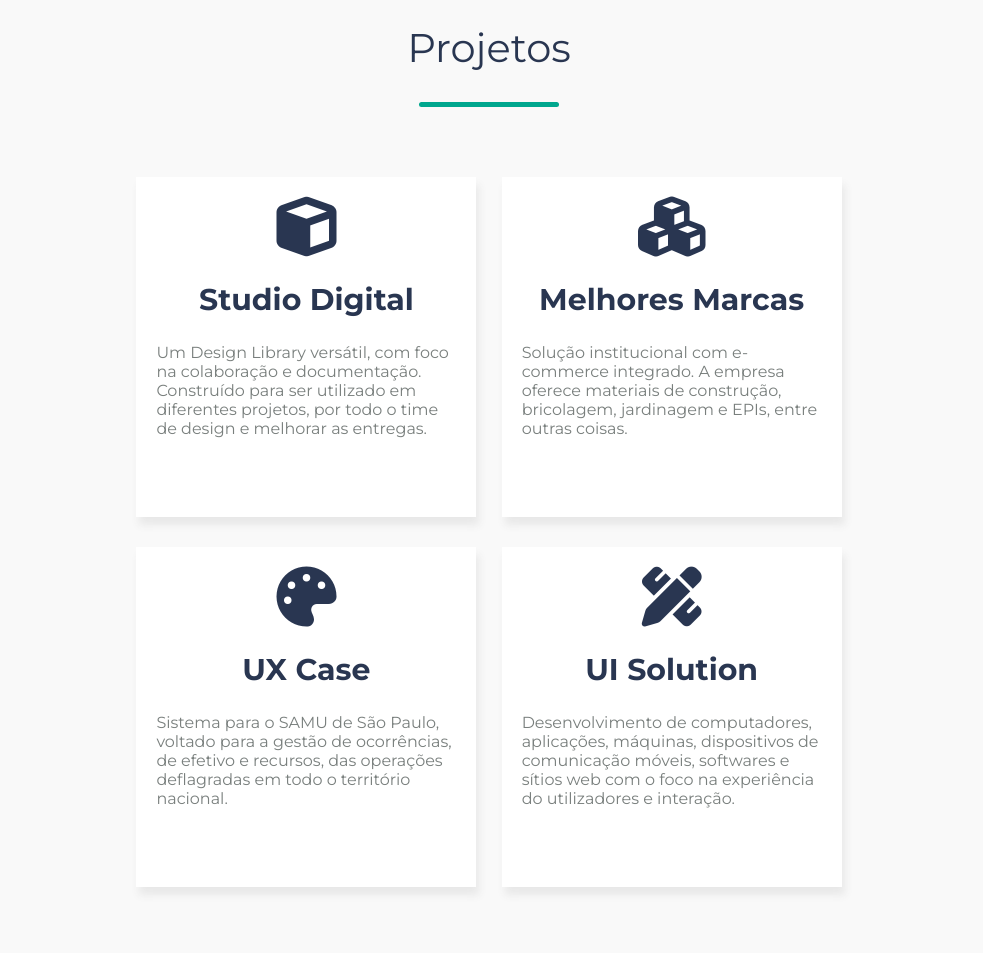
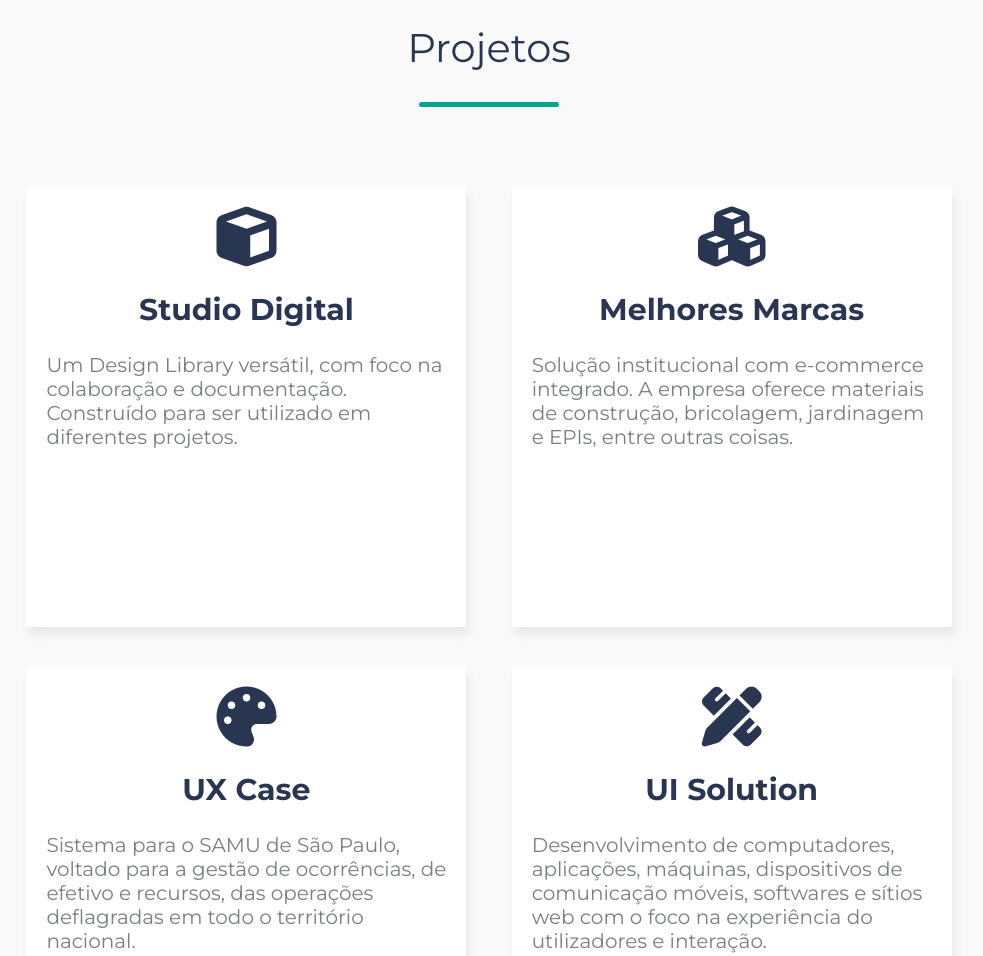
Before and after one commit to felipesoaresfl/D2.3-pag-pessoal, a plain HTML site: page index.html in a window 1280 px wide. Shown: the part 2276-3232 px from the top of the page, without its empty margins (151-1134 px from the left). Drawn offline with Linux system fonts and the light colour scheme.

Commit message:
versão final maneira 2

```diff
--- a/css/style.css
+++ b/css/style.css
@@ -133,7 +133,7 @@ body h3 {
 .projetos {
   background-color: #f9f9f9;
   width: 100%;
-  height: 1000px;
+  height: 1300px;
   margin-top: 100px;
   padding-top: 20px;
 }
@@ -168,18 +168,18 @@ body h3 {
 
 .caixas-projetos > .box-projeto {
   display: inline-block;
-  width: 300px;
-  height: 300px;
+  width: 400px;
+  height: 400px;
   padding: 20px 20px 20px;
-  margin-left: 10px;
-  margin-right: 10px;
-  margin-top: 30px;
+  margin-left: 20px;
+  margin-right: 20px;
+  margin-top: 40px;
   background-color: #ffffff;
   box-shadow: 3px 8px 8px #e8e8e8;
 }
 
 .box-projeto p {
-  font-size: 16px;
+  font-size: 20px;
   color: #797f7d;
   text-align: left;
 }
@@ -187,6 +187,12 @@ body h3 {
 .box-projeto h2 {
   color: #293651;
 }
+
+.box-projeto:hover {
+  background-color: #e7f7ef;
+  color: #45a88e;
+}
+
 .button:hover {
   background-color: #e7f7ef;
   color: #45a88e;
--- a/index.html
+++ b/index.html
@@ -109,7 +109,7 @@
             <p>
               Um Design Library versátil, com foco na colaboração e
               documentação. Construído para ser utilizado em diferentes
-              projetos, por todo o time de design e melhorar as entregas.
+              projetos.
             </p>
           </div>
 
```
